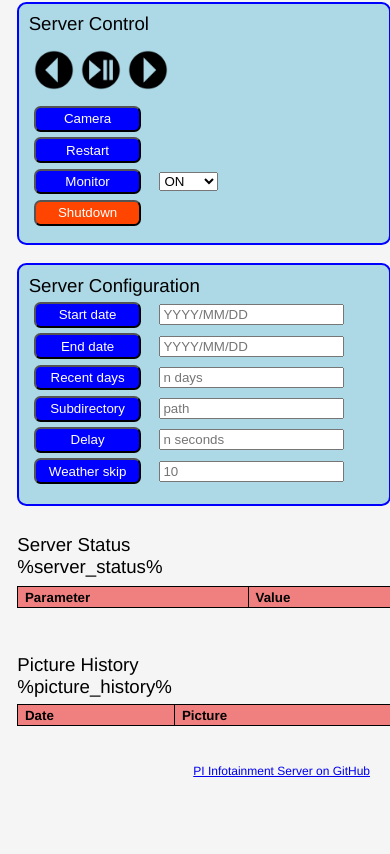
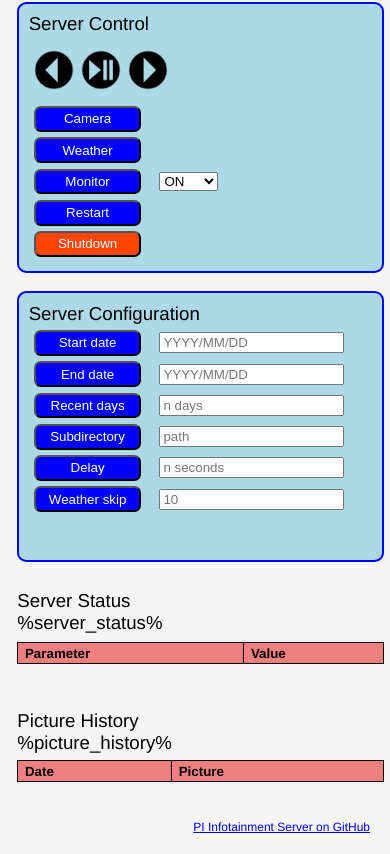
Before and after one commit to croedel/PiInfotainment, a plain HTML site: page srvroot/index.html in a window 390 px wide. Shown: the part 79-933 px from the top of the page. Before the commit the page ends 877 px from the top, so only its background shows below. Drawn offline with Linux system fonts and the light colour scheme.

Commit message:
mqtt: show weather now

```diff
--- a/srvroot/index.html
+++ b/srvroot/index.html
@@ -36,8 +36,8 @@
           <input type="hidden" name="topic" value="camera">
         </form>
         <form class="picontrol" action="index.html" method="get" autocomplete="off">
-          <button class="button1" type="submit" title="Restart infotainment system">Restart</button>
-          <input type="hidden" name="topic" value="quit">
+          <button class="button1" type="submit" title="Show weather screen">Weather</button>
+          <input type="hidden" name="topic" value="w_show_now">
         </form>
         <form class="picontrol" action="index.html" method="get" autocomplete="off">
           <button class="button1" type="submit" title="Switch monitor manually on/off or set to auto mode">Monitor</button>
@@ -47,6 +47,10 @@
             <option value="OFF">OFF</option>
             <option value="AUTO">AUTO</option>
           </select>
+        </form>
+        <form class="picontrol" action="index.html" method="get" autocomplete="off">
+          <button class="button1" type="submit" title="Restart infotainment system">Restart</button>
+          <input type="hidden" name="topic" value="quit">
         </form>
         <form class="picontrol" action="index.html" method="get" autocomplete="off" onSubmit="return confirm('Do you really want to shutdown the PI system?') ">
           <button class="button_red" type="submit" title="CAUTION: Shutdown raspberry pi">Shutdown</button>
--- a/srvroot/stylesheet.css
+++ b/srvroot/stylesheet.css
@@ -17,7 +17,7 @@ div.group-box {
   background-color: lightblue;
   float: left;
   width: calc(50% - 1em);
-  height: 13em;
+  height: 14.5em;
   margin: 0.5em;
   box-sizing: border-box;
   font-size: 14pt;
@@ -142,12 +142,12 @@ div.footer{
     font-size: 18pt;
   }
   div.group-box {
-    width: 100%;
+    width: 98%;
   }
   div.picturehistory{
-    width: 100%;
+    width: 98%;
   }
   div.srvstatus{
-    width: 100%;
+    width: 98%;
   }
 }
```
Also changed, not shown: 1 other file.
